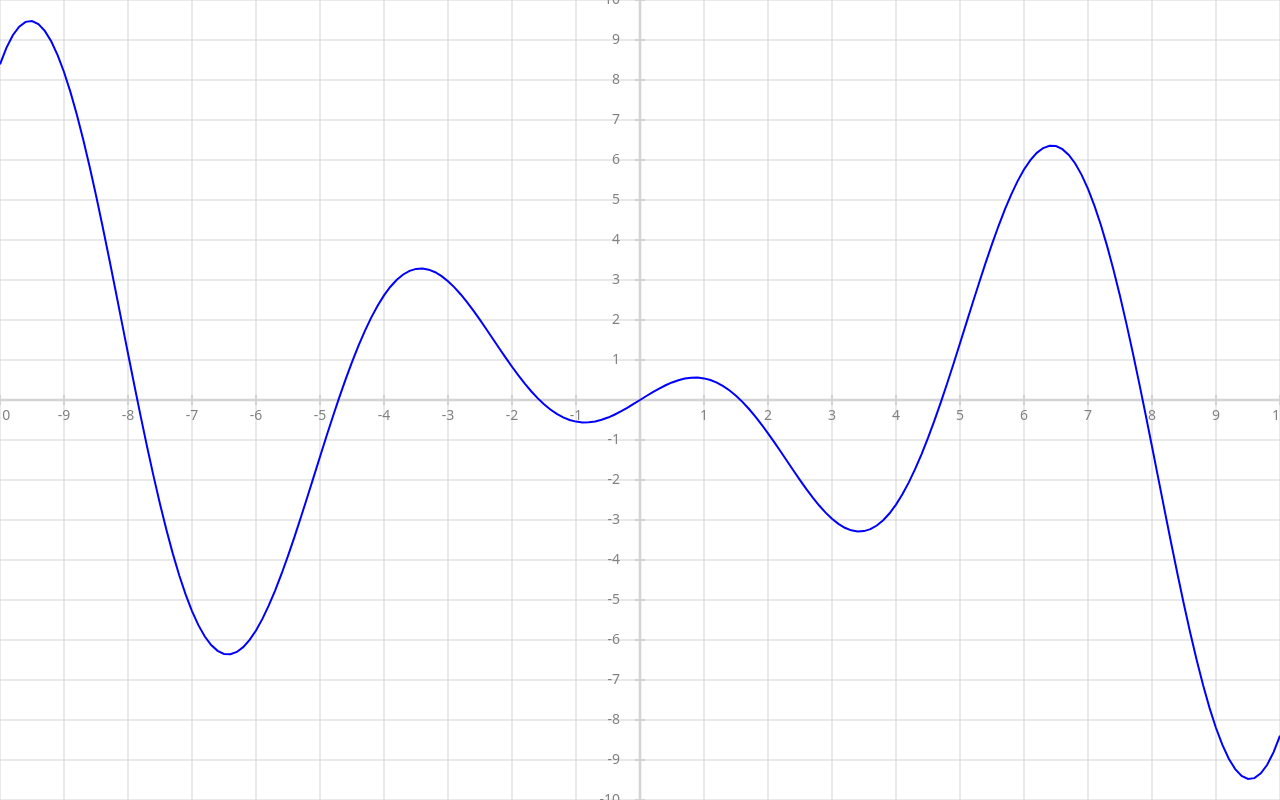
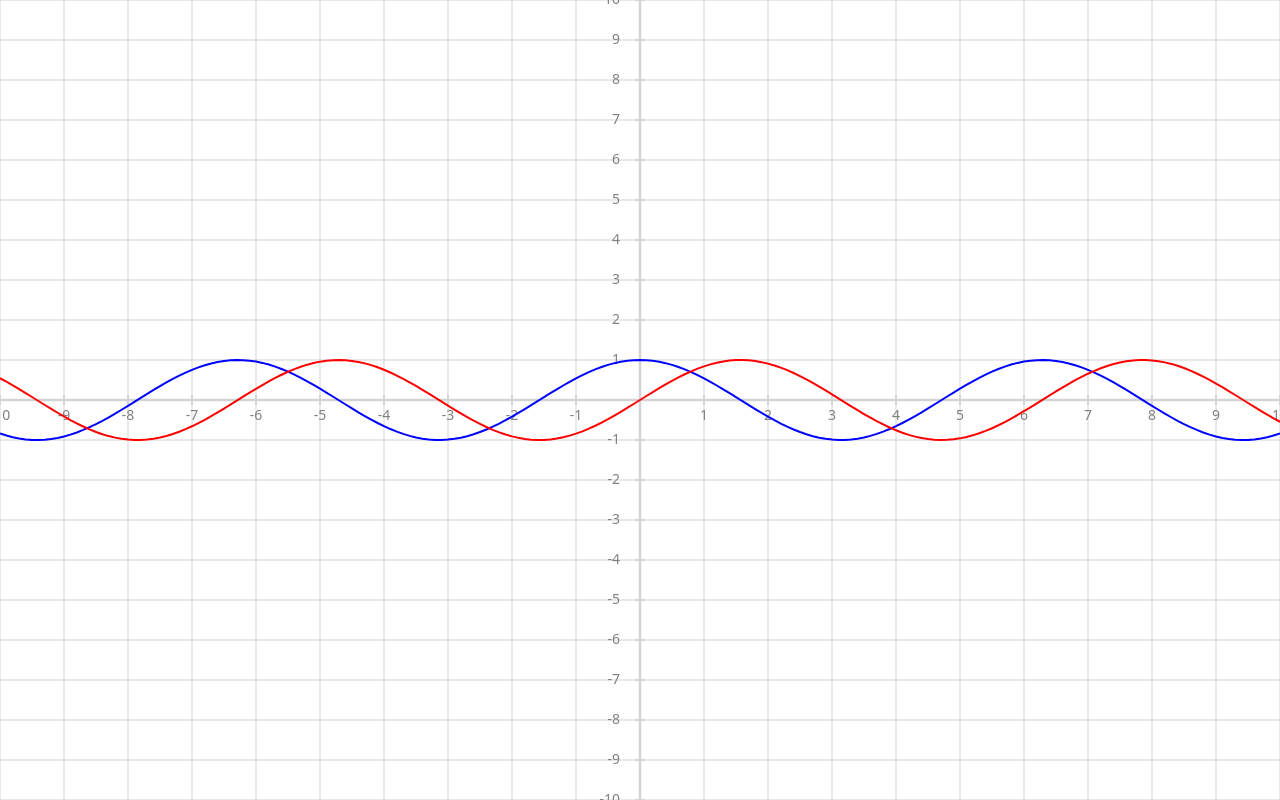
Before and after one commit to leonmeka/func, a React (Vite) app: page / in a window 1280 px wide. Built offline with nearby package versions, Linux system fonts and the light colour scheme.

Commit message:
feat: add initial values for props

```diff
--- a/src/App.tsx
+++ b/src/App.tsx
@@ -5,10 +5,11 @@ import { Function } from "@/core/components/function/function";
 export const App = () => {
   return (
     <div className="w-dvw h-dvh" >
-      <CoordinateSystem rangeX={[-10, 10]} rangeY={[-10, 10]}  >
-        <Grid steps={1} />
-        <Function y={(x) => x * Math.cos(x)} resolution={0.1} color="blue" />
+      <CoordinateSystem>
+        <Grid />
+        <Function y={(x) => Math.cos(x)} color="blue" />
+        <Function y={(x) => Math.sin(x)} color="red" />
       </CoordinateSystem>
-    </div>
+    </div >
   );
 };
--- a/src/core/components/coordinate-system/coordinate-system.tsx
+++ b/src/core/components/coordinate-system/coordinate-system.tsx
@@ -9,11 +9,11 @@ import { useResize } from "@/core/hooks/use-resize";
 import { Range } from "@/core/models";
 
 interface CoordinateSystemProps {
-  rangeX: Range;
-  rangeY: Range;
+  rangeX?: Range;
+  rangeY?: Range;
 }
 
-export const CoordinateSystem = ({ rangeX, rangeY, children }: PropsWithChildren<CoordinateSystemProps>) => {
+export const CoordinateSystem = ({ rangeX = [-10, 10], rangeY = [-10, 10], children }: PropsWithChildren<CoordinateSystemProps>) => {
   const {
     dimensions: { width, height },
   } = useResize();
--- a/src/core/components/function/function.tsx
+++ b/src/core/components/function/function.tsx
@@ -4,11 +4,11 @@ import { CoordinateSystemContext } from "@/core/components/coordinate-system/coo
 
 interface FunctionProps {
   y: (x: number) => number;
-  resolution: number;
+  resolution?: number;
   color?: string;
 }
 
-export const Function = ({ y, resolution, color = "black" }: FunctionProps) => {
+export const Function = ({ y, resolution = 0.1, color = "black" }: FunctionProps) => {
   const {
     rangeX,
     rangeY,
--- a/src/core/components/grid/grid.tsx
+++ b/src/core/components/grid/grid.tsx
@@ -2,10 +2,10 @@ import { useContext } from "react";
 import { CoordinateSystemContext } from "@/core/components/coordinate-system/coordinate-system.context";
 
 interface GridProps {
-  steps: number;
+  steps?: number;
 }
 
-export const Grid = ({ steps }: GridProps) => {
+export const Grid = ({ steps = 1 }: GridProps) => {
   const { origin, scaleX, scaleY, rangeX, rangeY, offsetX, offsetY } = useContext(
     CoordinateSystemContext
   );
```
